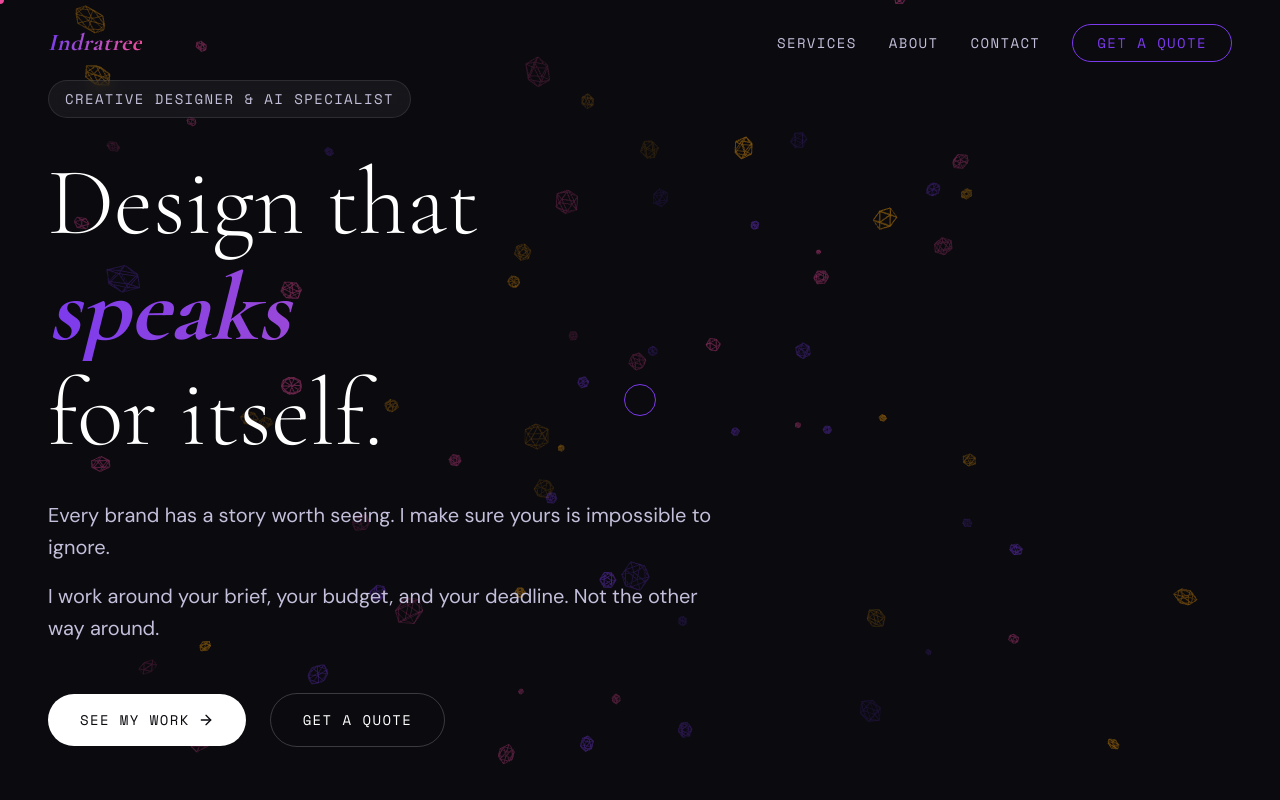
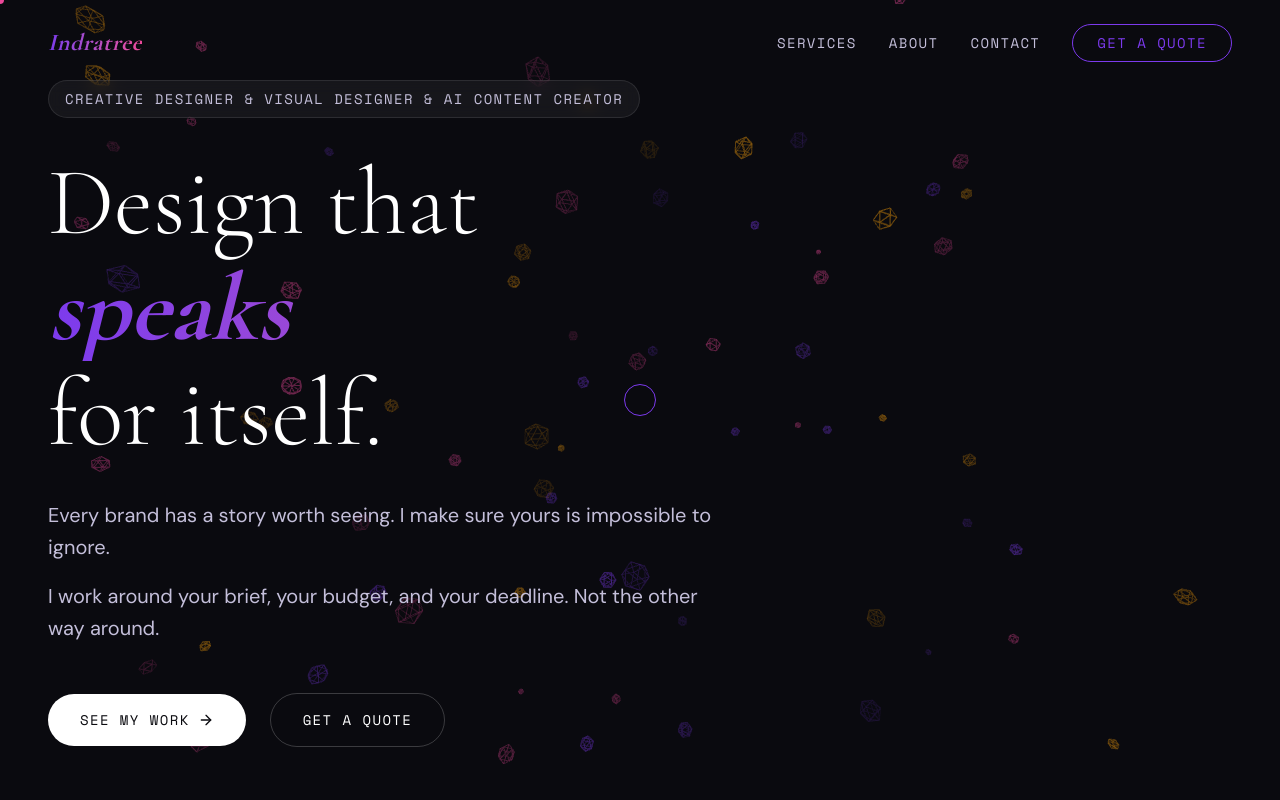
Before and after one commit to annuksk07-cloud/Indaratri-portfolio, a Next.js app: page / in a window 1280 px wide. Shown: the top 800 px of the page. Built offline with nearby package versions, Linux system fonts and the light colour scheme.

Commit message:
feat: Update job title and LinkedIn URL
Refines the professional title to better reflect services offered and updates the LinkedIn profile URL for accuracy.

```diff
--- a/app/layout.tsx
+++ b/app/layout.tsx
@@ -21,7 +21,7 @@ const spaceMono = Space_Mono({
 });
 
 export const metadata: Metadata = {
-  title: 'Indratree | Creative Designer & AI Specialist',
+  title: 'Indratree | Creative Designer & Visual Designer & AI Content Creator',
   description: 'Portfolio of Indratree, a freelance designer and AI creative specialist based in India.',
 };
 
--- a/components/Contact.tsx
+++ b/components/Contact.tsx
@@ -178,7 +178,7 @@ export default function Contact() {
               <span className="sr-only">Instagram</span>
             </a>
             <a
-              href="https://www.linkedin.com/in/indratree-kumari-8675123b4"
+              href="https://www.linkedin.com/in/indratree-kreations-8675123b4"
               target="_blank"
               rel="noopener noreferrer"
               className="text-muted hover:text-purple transition-colors p-3 rounded-full hover:bg-white/5 border border-white/10"
--- a/components/Footer.tsx
+++ b/components/Footer.tsx
@@ -29,7 +29,7 @@ export default function Footer() {
               <span className="sr-only">Instagram</span>
             </a>
             <a
-              href="https://www.linkedin.com/in/indratree-kumari-8675123b4"
+              href="https://www.linkedin.com/in/indratree-kreations-8675123b4"
               target="_blank"
               rel="noopener noreferrer"
               className="text-muted hover:text-purple transition-colors p-2 rounded-full hover:bg-white/5"
--- a/components/Hero.tsx
+++ b/components/Hero.tsx
@@ -47,7 +47,7 @@ export default function Hero() {
             className="inline-block px-4 py-1.5 rounded-full border border-white/10 bg-white/5 backdrop-blur-sm mb-8"
           >
             <span className="font-mono text-xs md:text-sm uppercase tracking-widest text-muted">
-              Creative Designer & AI Specialist
+              Creative Designer & Visual Designer & AI Content Creator
             </span>
           </div>
 
@@ -93,7 +93,7 @@ export default function Hero() {
               <span className="sr-only">Instagram</span>
             </a>
             <a
-              href="https://www.linkedin.com/in/indratree-kumari-8675123b4"
+              href="https://www.linkedin.com/in/indratree-kreations-8675123b4"
               target="_blank"
               rel="noopener noreferrer"
               className="text-muted hover:text-purple transition-colors p-2 rounded-full hover:bg-white/5"
```
